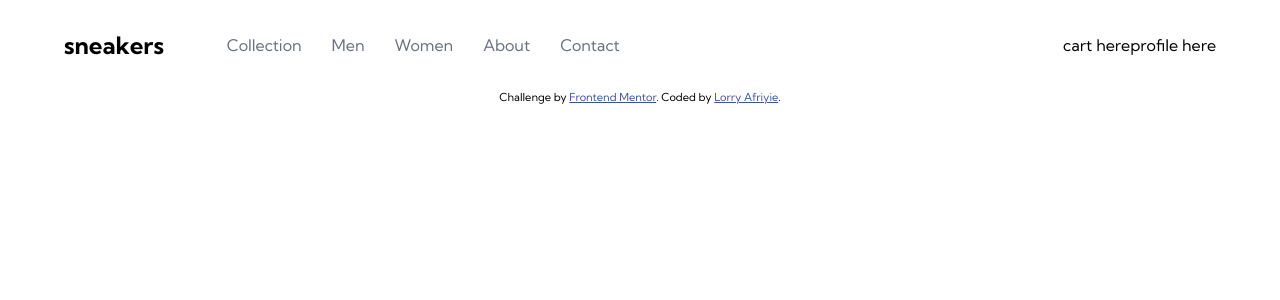
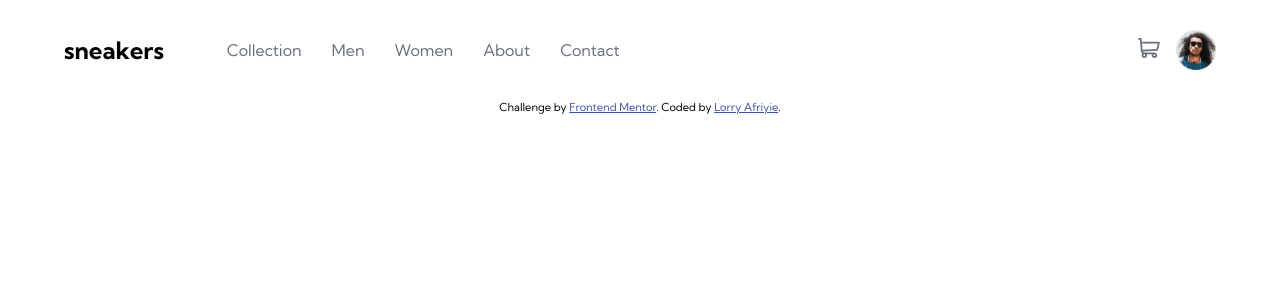
Before and after one commit to LorryAfriyie/ecommerce-product-page, a React (Vite) app: page / in a window 1280 px wide. Shown: the top 300 px of the page. Built offline with nearby package versions, Linux system fonts and the light colour scheme.

Commit message:
Adding navbar cart and profile image

```diff
--- a/src/components/NavbarProfile.tsx
+++ b/src/components/NavbarProfile.tsx
@@ -1,8 +1,20 @@
+import profile from "/images/image-avatar.png";
+
 export function NavbarProfile() {
   return (
     <div className="navbar__cart">
-      <div className="cart">cart here</div>
-      <div className="profile-icon">profile here</div>
+      <div className="cart">
+        <svg width="22" height="20" xmlns="http://www.w3.org/2000/svg">
+          <path
+            d="M20.925 3.641H3.863L3.61.816A.896.896 0 0 0 2.717 0H.897a.896.896 0 1 0 0 1.792h1l1.031 11.483c.073.828.52 1.726 1.291 2.336C2.83 17.385 4.099 20 6.359 20c1.875 0 3.197-1.87 2.554-3.642h4.905c-.642 1.77.677 3.642 2.555 3.642a2.72 2.72 0 0 0 2.717-2.717 2.72 2.72 0 0 0-2.717-2.717H6.365c-.681 0-1.274-.41-1.53-1.009l14.321-.842a.896.896 0 0 0 .817-.677l1.821-7.283a.897.897 0 0 0-.87-1.114ZM6.358 18.208a.926.926 0 0 1 0-1.85.926.926 0 0 1 0 1.85Zm10.015 0a.926.926 0 0 1 0-1.85.926.926 0 0 1 0 1.85Zm2.021-7.243-13.8.81-.57-6.341h15.753l-1.383 5.53Z"
+            fill="#69707D"
+            fill-rule="nonzero"
+          />
+        </svg>
+      </div>
+      <div className="profile-icon">
+        <img src={profile} alt="avatar-image" />
+      </div>
     </div>
   );
 }
--- a/src/scss/App.scss
+++ b/src/scss/App.scss
@@ -17,6 +17,6 @@
   @media (max-width: 40em) {
     display: block;
     margin-inline-end: 1rem;
-    z-index: 2;
+    z-index: 3;
   }
 }
--- a/src/scss/Navbar.scss
+++ b/src/scss/Navbar.scss
@@ -79,5 +79,22 @@
     text-align: center;
     align-items: center;
     margin-left: auto;
+    gap: 1rem;
+
+    .profile-icon {
+      display: grid;
+      place-items: center;
+      width: 40px;
+      height: 40px;
+
+      img {
+        margin: auto;
+        max-width: 100%;
+
+        @media (max-width: 40em) {
+          z-index: 2;
+        }
+      }
+    }
   }
 }
```
Also changed, not shown: src/components/Navbar.tsx (+2 -5 lines).
